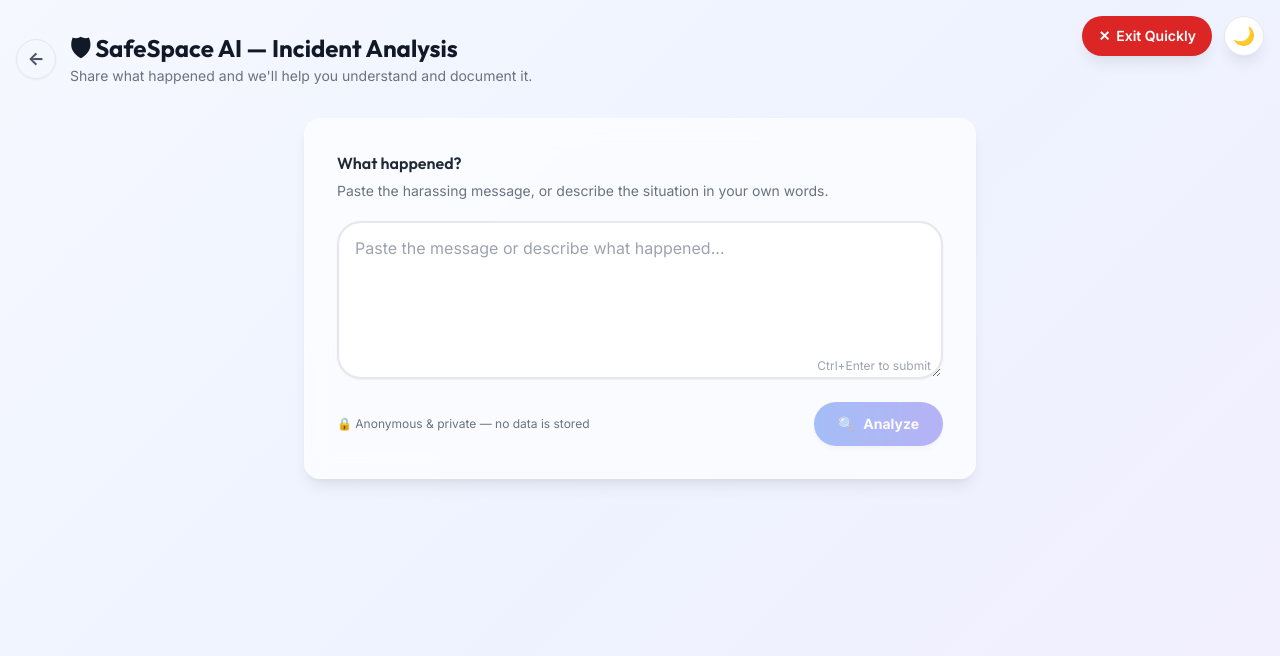
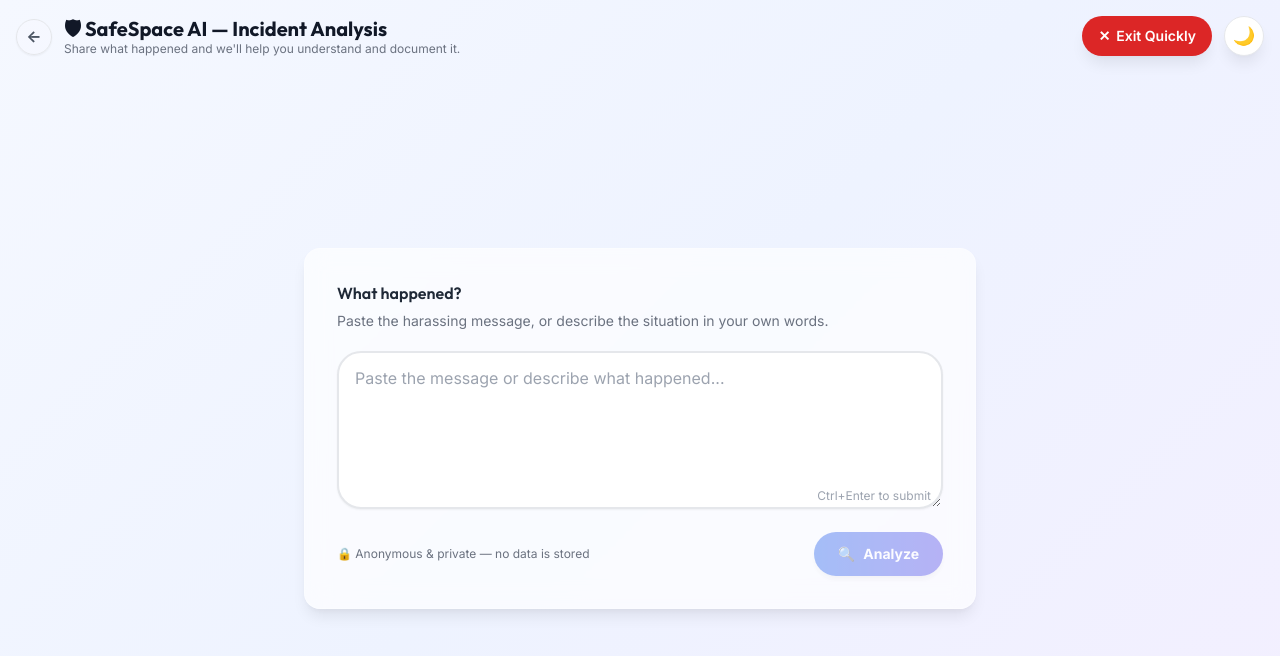
Before and after one commit to abhishek-ms-01/SafeSpace-AI, a React (Vite) app: page / in a window 1280 px wide. Both pictures are taken after a click on the button "Begin Secure Analysis 🛡️ →". Shown: the top 656 px of the page. Built offline with nearby package versions, Linux system fonts and the light colour scheme; no server answers; a web font is replaced by a local one; what groq-sdk would draw is missing.

Commit message:
layout: Refactor analysis page to 3-col viewport-fit grid — no page scroll, panels scroll internally

```diff
--- a/src/pages/Detector.tsx
+++ b/src/pages/Detector.tsx
@@ -47,54 +47,50 @@
   const threatDetected = detectionResult?.threat_detected === true
 
   return (
-    <div className="min-h-screen px-4 py-8">
-      <div className="max-w-7xl mx-auto">
+    <div className="h-screen flex flex-col overflow-hidden px-4 pt-4 pb-3">
 
-        {/* Page header */}
+      {/* ── Page header ── */}
       <motion.div
-          className="mb-8 flex items-center gap-3.5"
-          initial={{ opacity: 0, y: -16 }}
+        className="flex items-center gap-3 mb-3 shrink-0"
+        initial={{ opacity: 0, y: -14 }}
         animate={{ opacity: 1, y: 0 }}
         transition={{ duration: 0.3 }}
       >
         <motion.button
           onClick={onBack}
-            className="w-10 h-10 rounded-full border border-gray-200 dark:border-slate-800 text-gray-600 dark:text-slate-300 bg-white/5 hover:bg-white/10 transition-all duration-200 shadow-sm flex items-center justify-center shrink-0"
+          className="w-9 h-9 rounded-full border border-gray-200 dark:border-slate-800 text-gray-600 dark:text-slate-300 bg-white/5 hover:bg-white/10 transition-all duration-200 shadow-sm flex items-center justify-center shrink-0"
           whileHover={{ scale: 1.05, x: -2 }}
           whileTap={{ scale: 0.95 }}
           aria-label="Go Back"
         >
-            <span className="text-lg font-bold">←</span>
+          <span className="text-base font-bold">←</span>
         </motion.button>
-
         <div>
-            <h1 className="text-2xl font-bold text-gray-900 dark:text-white">
+          <h1 className="text-xl font-bold text-gray-900 dark:text-white leading-tight">
             🛡 SafeSpace AI — Incident Analysis
           </h1>
-            <p className="text-gray-500 dark:text-gray-400 text-sm mt-0.5">
+          <p className="text-gray-500 dark:text-gray-400 text-xs mt-0">
             Share what happened and we'll help you understand and document it.
           </p>
         </div>
       </motion.div>
 
-        {/* Input phase — shown before analysis */}
+      {/* ── Input phase ── */}
       {!showResults && (
         <motion.div
-            className="glass-card p-8 max-w-2xl mx-auto border-primary-200/25 dark:border-slate-800/30"
+          className="flex-1 flex items-center justify-center"
           initial={{ opacity: 0, y: 20 }}
           animate={{ opacity: 1, y: 0 }}
           transition={{ duration: 0.35, delay: 0.1 }}
         >
+          <div className="glass-card p-8 w-full max-w-2xl border-primary-200/25 dark:border-slate-800/30">
             <h2 className="text-base font-semibold text-gray-800 dark:text-white mb-1">
               What happened?
             </h2>
             <p className="text-sm text-gray-500 dark:text-gray-400 mb-5">
               Paste the harassing message, or describe the situation in your own words.
             </p>
-            <MessageInput
-              onSubmit={analyzeMessage}
-              loading={detectLoading}
-            />
+            <MessageInput onSubmit={analyzeMessage} loading={detectLoading} />
             {detectError && (
               <motion.p
                 className="mt-3 text-sm text-danger-600 dark:text-red-400 bg-danger-100 dark:bg-red-900/20 rounded-lg px-4 py-2"
@@ -104,34 +100,47 @@
                 ⚠ {detectError}
               </motion.p>
             )}
+          </div>
         </motion.div>
       )}
 
-        {/* Results phase — 2-column grid */}
+      {/* ── Results phase — 3-col grid ── */}
       {showResults && (
         <motion.div
+          className="flex-1 min-h-0 flex flex-col gap-2"
           initial={{ opacity: 0 }}
           animate={{ opacity: 1 }}
-            transition={{ duration: 0.35 }}
+          transition={{ duration: 0.3 }}
         >
-            <div className={`grid gap-6 ${threatDetected ? 'grid-cols-1 lg:grid-cols-2' : 'grid-cols-1 max-w-2xl mx-auto'}`}>
-
-              {/* LEFT — Detection + Severity */}
-              <div className="space-y-5">
+          {/* 3-column grid that fills remaining height */}
+          <div
+            className={`flex-1 min-h-0 grid gap-4 ${
+              threatDetected
+                ? 'grid-cols-1 lg:grid-cols-3'
+                : 'grid-cols-1 lg:grid-cols-2 max-w-4xl mx-auto w-full'
+            }`}
+          >
+            {/* COL 1 — Threat Detection */}
+            <div className="min-h-0 overflow-y-auto pr-0.5 custom-scroll">
               <ThreatDetectionPanel result={detectionResult} loading={detectLoading} />
-                {severityAssessment && <SeverityIndicator assessment={severityAssessment} />}
             </div>
 
-              {/* RIGHT — Chat companion (only if threat detected) */}
+            {/* COL 2 — Severity Indicator */}
+            {severityAssessment && (
+              <div className="min-h-0 overflow-y-auto pr-0.5 custom-scroll">
+                <SeverityIndicator assessment={severityAssessment} />
+              </div>
+            )}
+
+            {/* COL 3 — Chat Companion (threat only) */}
             {threatDetected && (
               <motion.div
-                  className="glass-card overflow-hidden flex flex-col border-primary-200/25 dark:border-slate-800/30"
-                  style={{ minHeight: '500px' }}
+                className="glass-card overflow-hidden flex flex-col border-primary-200/25 dark:border-slate-800/30 min-h-0"
                 initial={{ opacity: 0, x: 20 }}
                 animate={{ opacity: 1, x: 0 }}
                 transition={{ duration: 0.4, delay: 0.15 }}
               >
-                  <div className="px-5 py-4 border-b border-gray-200/50 dark:border-slate-800/50 shrink-0">
+                <div className="px-4 py-3 border-b border-gray-200/50 dark:border-slate-800/50 shrink-0">
                   <h2 className="font-bold text-gray-800 dark:text-white text-sm">
                     💬 Support Companion
                   </h2>
@@ -150,16 +159,16 @@
             )}
           </div>
 
-            {/* Action buttons */}
+          {/* ── Action buttons ── */}
           <motion.div
-              className="flex flex-wrap gap-4 mt-8 justify-between items-center"
-              initial={{ opacity: 0, y: 12 }}
+            className="flex flex-wrap gap-3 shrink-0 justify-between items-center pt-1"
+            initial={{ opacity: 0, y: 10 }}
             animate={{ opacity: 1, y: 0 }}
-              transition={{ delay: 0.3 }}
+            transition={{ delay: 0.25 }}
           >
             <motion.button
               onClick={reset}
-                className="px-6 py-3 bg-gray-200 dark:bg-slate-800 text-gray-700 dark:text-slate-200 font-bold rounded-full hover:bg-gray-300 dark:hover:bg-slate-700 transition-colors text-sm"
+              className="px-5 py-2.5 bg-gray-200 dark:bg-slate-800 text-gray-700 dark:text-slate-200 font-bold rounded-full hover:bg-gray-300 dark:hover:bg-slate-700 transition-colors text-sm"
               whileHover={{ scale: 1.02 }}
               whileTap={{ scale: 0.98 }}
             >
@@ -169,7 +178,7 @@
             {threatDetected && severityAssessment && (
               <motion.button
                 onClick={handleContinue}
-                  className="px-6 py-3 bg-gradient-to-r from-blue-600 to-indigo-600 hover:from-blue-500 hover:to-indigo-500 text-white font-bold rounded-full transition-all text-sm shadow-lg hover:shadow-xl"
+                className="px-6 py-2.5 bg-gradient-to-r from-blue-600 to-indigo-600 hover:from-blue-500 hover:to-indigo-500 text-white font-bold rounded-full transition-all text-sm shadow-lg"
                 whileHover={{ scale: 1.02 }}
                 whileTap={{ scale: 0.98 }}
               >
@@ -180,6 +189,5 @@
         </motion.div>
       )}
     </div>
-    </div>
   )
 }
```
Also changed, not shown: src/index.css (+14 -0 lines). Lines whose indentation alone changed are shown as unchanged.
